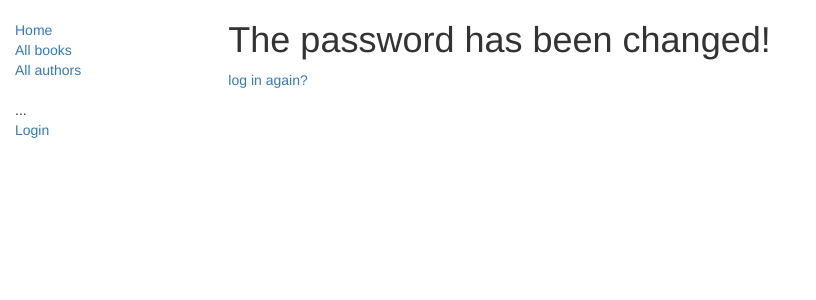
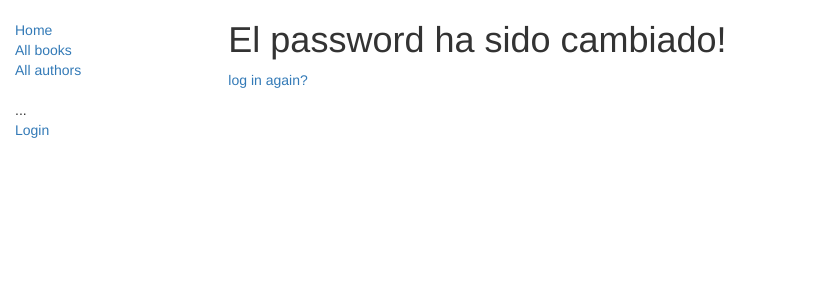
Before and after one commit to grgmm/LocaLlibraryDjango_MM, a Django app: a page that uses templates/registration/password_reset_complete.html in a window 1280 px wide. Shown: the top 300 px of the page, without its empty margins (0-816 px from the left). Run offline with Django 3.2, Linux system fonts and the light colour scheme; some libraries are stand-ins or nearby versions.

Commit message:
Cambio de mensaje

```diff
--- a/templates/registration/password_reset_complete.html
+++ b/templates/registration/password_reset_complete.html
@@ -1,7 +1,7 @@
 {% extends "base_generic.html" %}
 {% block content %}
 
-<h1>The password has been changed!</h1>
+<h1>El password ha sido cambiado!</h1>
 <p><a href="{% url 'login' %}">log in again?</a></p>
 
 {% endblock %}
```
